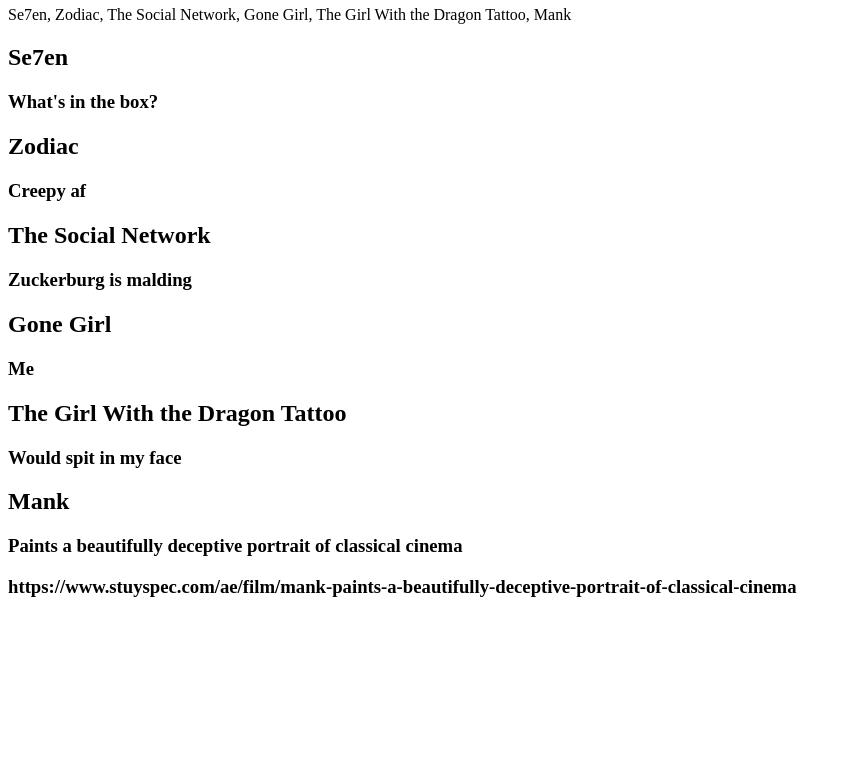
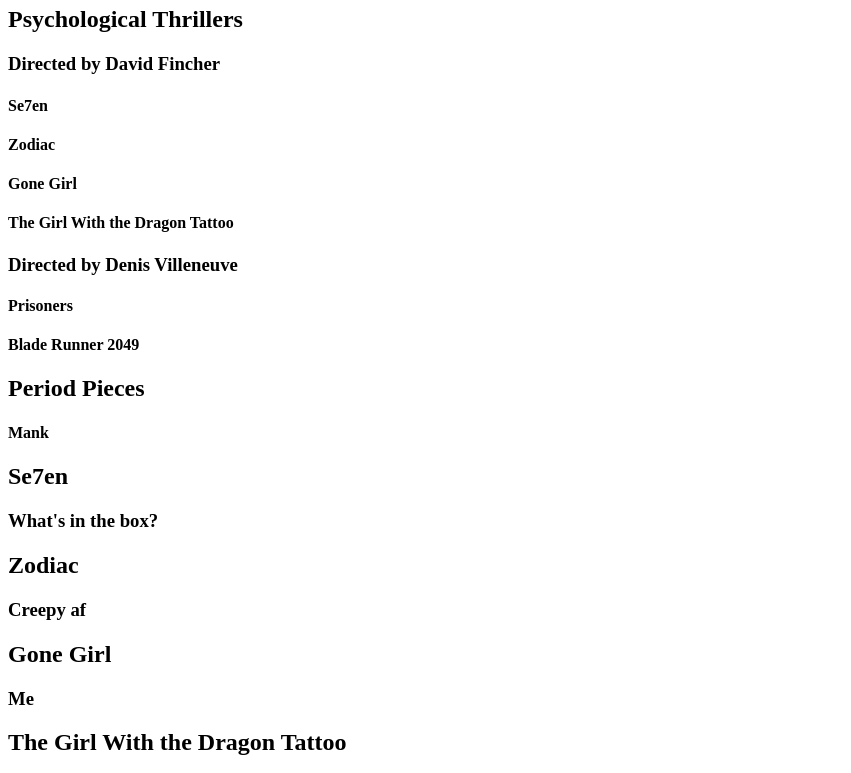
Before and after one commit to christina-pan/web, a plain HTML site: page index.html in a window 1280 px wide. Shown: the part 60-833 px from the top of the page, without its empty margins (0-851 px from the left). Before the commit the page ends 800 px from the top, so only its background shows below. Drawn offline with Linux system fonts and the light colour scheme.

Commit message:
Update index.html

```diff
--- a/index.html
+++ b/index.html
@@ -1,12 +1,20 @@
-<h1> Films I've watched recently </h1>
+<h1> FILMS RECENTLY WATCHED </h1>
+  <h2> Psychological Thrillers </h2>
+    <h3>Directed by David Fincher</h3>
+      <h4>Se7en</h4>
+      <h4>Zodiac</h4>
+      <h4>Gone Girl</h4>
+      <h4>The Girl With the Dragon Tattoo</h4>
+    <h3>Directed by Denis Villeneuve</h3>
+      <h4>Prisoners</h4>
+      <h4>Blade Runner 2049</h4>
+  <h2> Period Pieces </h2>
+      <h4>Mank</h4>
 
-  <u1> Se7en, Zodiac, The Social Network, Gone Girl, The Girl With the Dragon Tattoo, Mank <u1>
     <h2> Se7en
       <h3> What's in the box? <h3>
     <h2> Zodiac <h2>
       <h3> Creepy af <h3>
-    <h2> The Social Network
-      <h3> Zuckerburg is malding <h3>
     <h2> Gone Girl
       <h3> Me <h3>
     <h2> The Girl With the Dragon Tattoo
```
